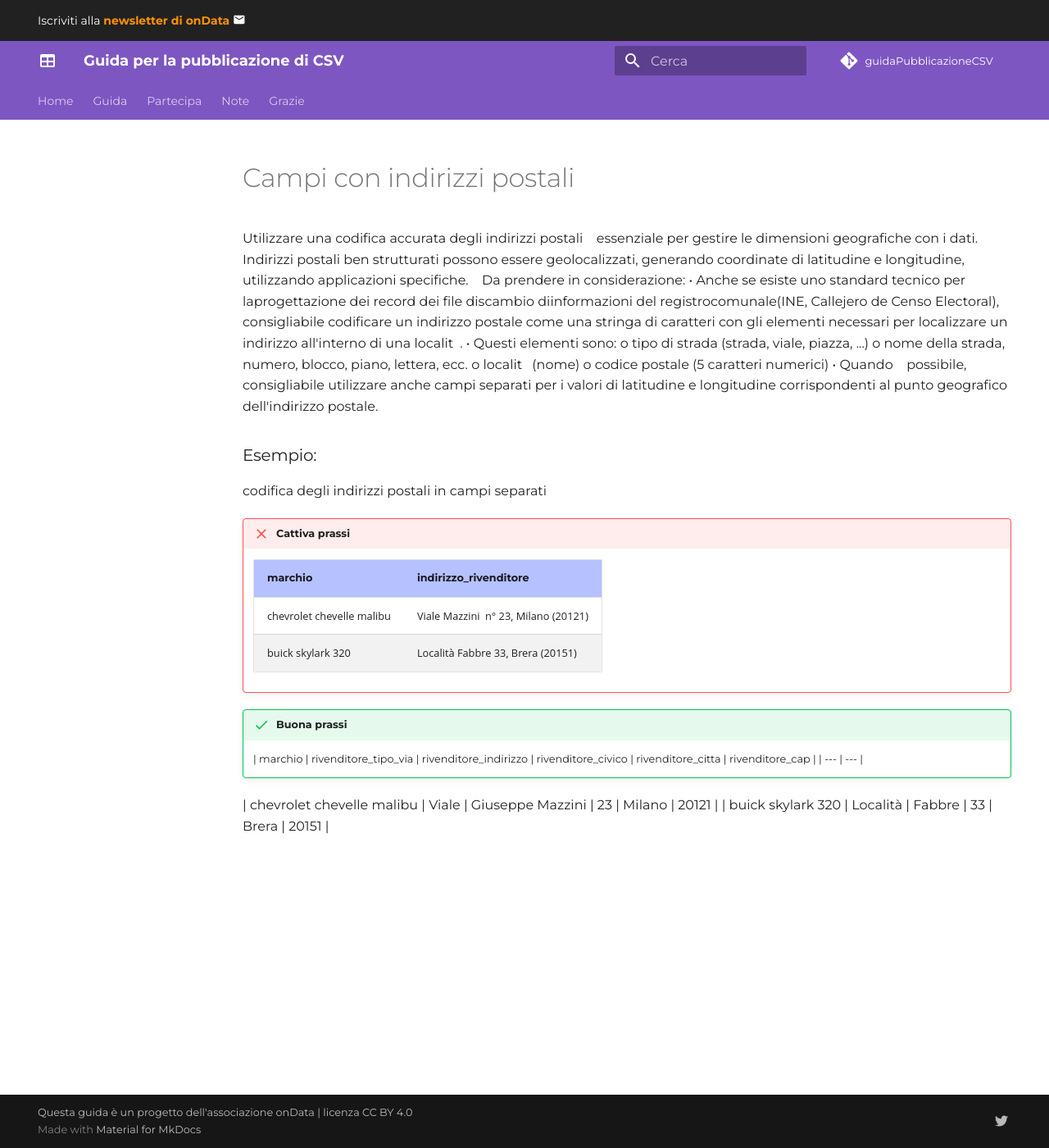
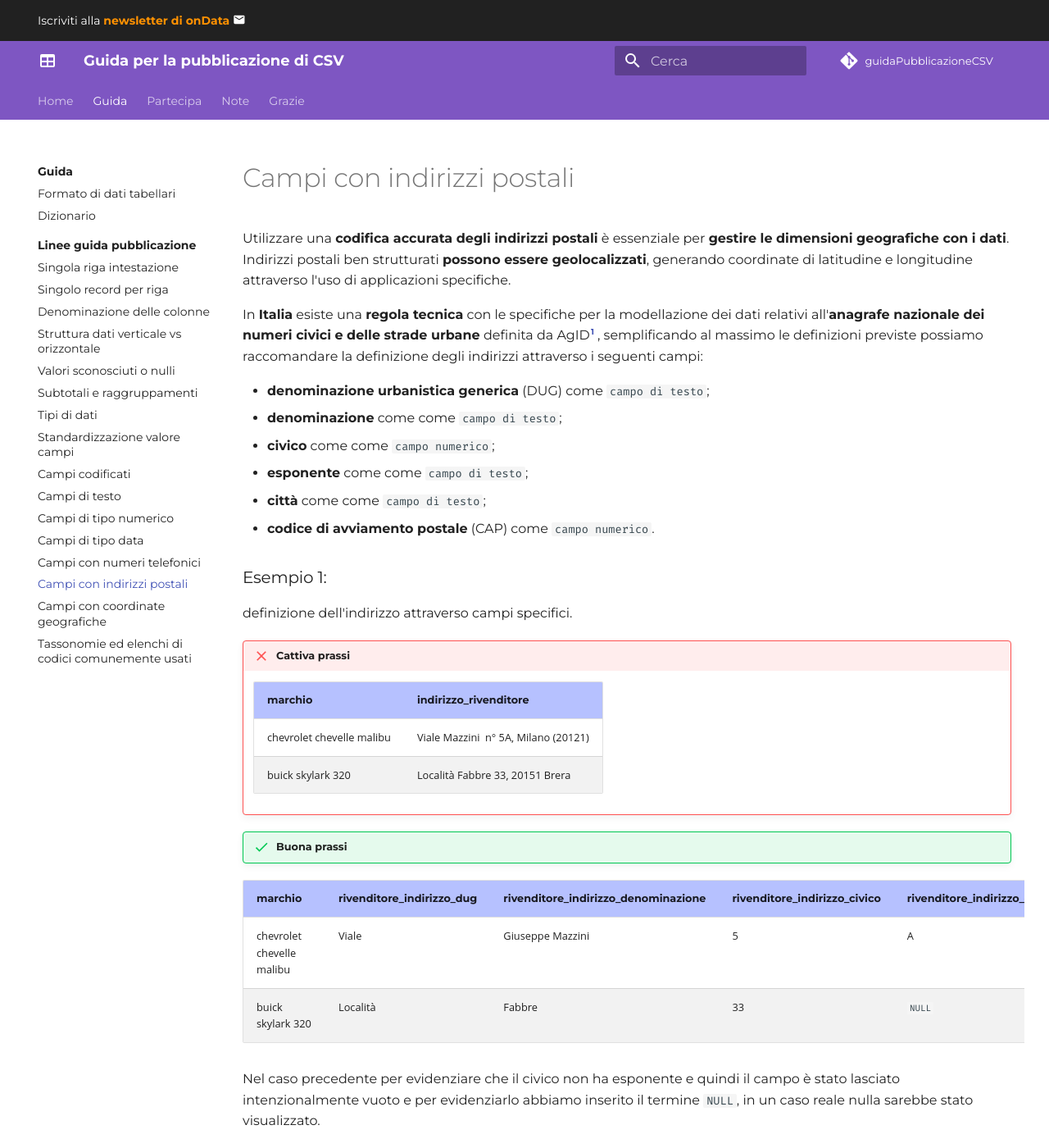
Before and after one commit to ondata/guidaPraticaPubblicazioneCSV, an MkDocs documentation site: the page built from docs/guida/linee_guida_pubblicazione/P14_campi_tipo_indirizzo_postale.md, in a window 1280 px wide and 1400 px high. Shown: the whole window at 82% size. Built offline with MkDocs 1.6.1 and Material for MkDocs 9.7.7, drawn with Linux system fonts in a browser that asks for light colours; comment, search, counter and statistics services are not loaded; some of the changed text lies outside the part shown.

Commit message:
inserita prima versione capitolo

```diff
--- a/docs/guida/linee_guida_pubblicazione/P14_campi_tipo_indirizzo_postale.md
+++ b/docs/guida/linee_guida_pubblicazione/P14_campi_tipo_indirizzo_postale.md
@@ -7,31 +7,46 @@
 
 # Campi con indirizzi postali
 
-Utilizzare una codifica accurata degli indirizzi postali   essenziale per gestire le dimensioni geografiche con i dati. Indirizzi postali ben strutturati possono essere geolocalizzati, generando coordinate di latitudine e longitudine, utilizzando applicazioni specifiche.
-  Da prendere in considerazione:
-• Anche se esiste uno standard tecnico per laprogettazione dei record dei file discambio diinformazioni del registrocomunale(INE, Callejero de Censo Electoral),   consigliabile codificare un indirizzo postale come una stringa di caratteri con gli elementi necessari per localizzare un indirizzo all'interno di una localit .
-• Questi elementi sono:
-o tipo di strada (strada, viale, piazza, ...)
-o nome della strada, numero, blocco, piano, lettera, ecc.
-o localit  (nome)
-o codice postale (5 caratteri numerici)
-• Quando   possibile,   consigliabile utilizzare anche campi separati per i valori di latitudine e longitudine corrispondenti al punto geografico dell'indirizzo postale.
+Utilizzare una **codifica accurata degli indirizzi postali** è essenziale per **gestire le dimensioni geografiche con i dati**. Indirizzi postali ben strutturati **possono essere geolocalizzati**, generando coordinate di latitudine e longitudine attraverso l'uso di applicazioni specifiche.
 
+In **Italia** esiste una **regola tecnica** con le specifiche per la modellazione dei dati relativi all'**anagrafe nazionale dei numeri civici e delle strade urbane** definita da AgID[^1] , semplificando al massimo le definizioni previste possiamo raccomandare la definizione degli indirizzi attraverso i seguenti campi:
 
-### Esempio:
+- **denominazione urbanistica generica** (DUG) come `campo di testo`;
+- **denominazione** come come `campo di testo`;
+- **civico** come come `campo numerico`;
+- **esponente** come come `campo di testo`;
+- **città** come come `campo di testo`;
+- **codice di avviamento postale** (CAP) come `campo numerico`.
 
-codifica degli indirizzi postali in campi separati
+### Esempio 1:
+definizione dell'indirizzo attraverso campi specifici.
 
 !!! failure "Cattiva prassi"
 
     | marchio | indirizzo_rivenditore |
     | --- | --- |
-    | chevrolet chevelle malibu | Viale Mazzini n° 23, Milano (20121) |
-    | buick skylark 320 | Località Fabbre 33, Brera (20151) |
+    | chevrolet chevelle malibu | Viale Mazzini n° 5A, Milano (20121) |
+    | buick skylark 320 | Località Fabbre 33, 20151 Brera |
 
 !!! success "Buona prassi"
 
-    | marchio | rivenditore_tipo_via | rivenditore_indirizzo | rivenditore_civico | rivenditore_citta | rivenditore_cap |
-    | --- | --- |
-   | chevrolet chevelle malibu | Viale | Giuseppe Mazzini | 23 | Milano | 20121 |
-   | buick skylark 320 | Località | Fabbre | 33 | Brera | 20151 |
+   | marchio | rivenditore_indirizzo_dug | rivenditore_indirizzo_denominazione | rivenditore_indirizzo_civico | rivenditore_indirizzo_esponente | rivenditore_indirizzo_citta | rivenditore_indirizzo_cap |
+   | --- | --- | --- | --- | --- | --- | --- |
+   | chevrolet chevelle malibu | Viale | Giuseppe Mazzini | 5 | A | Milano | 20100|
+   | buick skylark 320 | Località | Fabbre | 33 | `NULL` | Brera | 20151 |
+
+Nel caso precedente per evidenziare che il civico non ha esponente e quindi il campo è stato lasciato intenzionalmente vuoto e per evidenziarlo abbiamo inserito il termine `NULL`, in un caso reale nulla sarebbe stato visualizzato.
+
+**ATTENZIONE DEFINIZIONI IN CONTRASTO CON QUANTO DESCRITTO NEL CAPITOLO SUI VALORI NULL**
+
+
+Nel caso sia possibile o necessaria la **georeferenziazione degli indirizzi**, ad esempio per una visualizzazione in mappa, è consigliabile **aggiungere due campi** separati per i valori di **latitudine** e **longitudine** corrispondenti al punto geografico dell'indirizzo postale, come suggerito nel capitolo [campi con coordinate geografiche](../P15_campi_con_coordinate_geografiche.md).
+
+[^1]: [Linee guida AgID](https://geodati.gov.it/geoportale/datiterritoriali/regole-tecniche) per la modellazione dei dati relativi all'anagrafe nazionale dei numeri civici e delle strade urbane.
+
+### Esempio 2:
+definizione dell'indirizzo attraverso campi specifici e attraverso le coordinate geografiche.
+
+| marchio | rivenditore_indirizzo_dug | rivenditore_indirizzo_denominazione | rivenditore_indirizzo_civico | rivenditore_indirizzo_esponente | rivenditore_indirizzo_citta | rivenditore_indirizzo_cap | latitudine | longitudine |
+| --- | --- | --- | --- | --- | --- | --- | --- | --- |
+| chevrolet chevelle malibu | via | Giuseppe Mazzini | 5 | A | Milano | 20100| 44.115684 | 11.123456 |
--- a/mkdocs.yml
+++ b/mkdocs.yml
@@ -67,7 +67,7 @@
           - Campi di tipo numerico: guida/linee_guida_pubblicazione/P11_campi_tipo_numerico.md
           - Campi di tipo data: guida/linee_guida_pubblicazione/P12_campi_tipo_data.md
           - Campi con numeri telefonici: guida/linee_guida_pubblicazione/P13_campi_tipo_numero_telefonico.md
-          - Campi con indirizzi postali: P14_campi_tipo_indirizzo_postale.md
+          - Campi con indirizzi postali: guida/linee_guida_pubblicazione/P14_campi_tipo_indirizzo_postale.md
           - Campi con coordinate geografiche: guida/linee_guida_pubblicazione/P15_campi_con_coordinate_geografiche.md
           - Tassonomie ed elenchi di codici comunemente usati: guida/linee_guida_pubblicazione/Allegato1_tassonomie_elenchi_codici.md
     - Partecipa: partecipa.md
```
